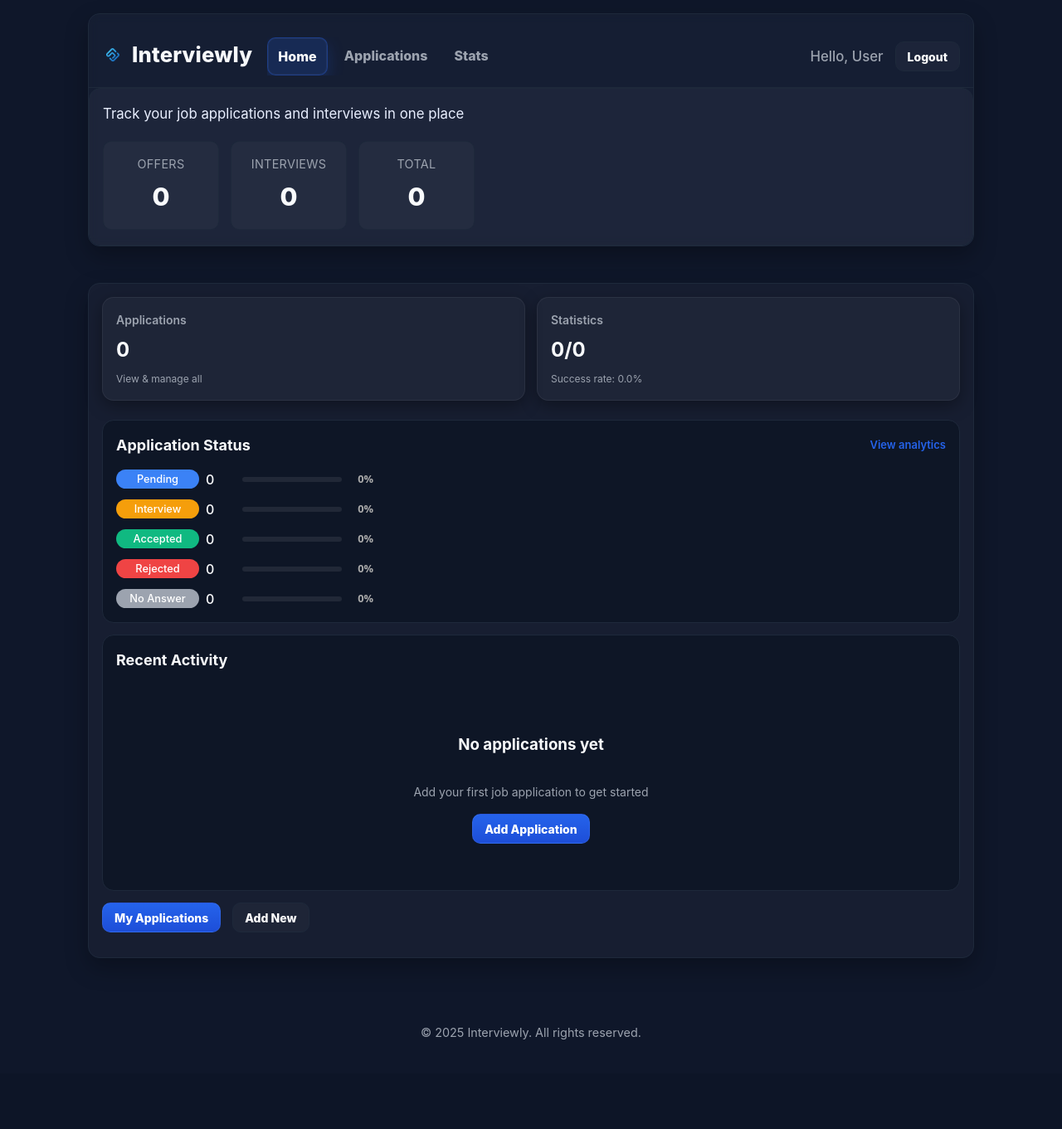
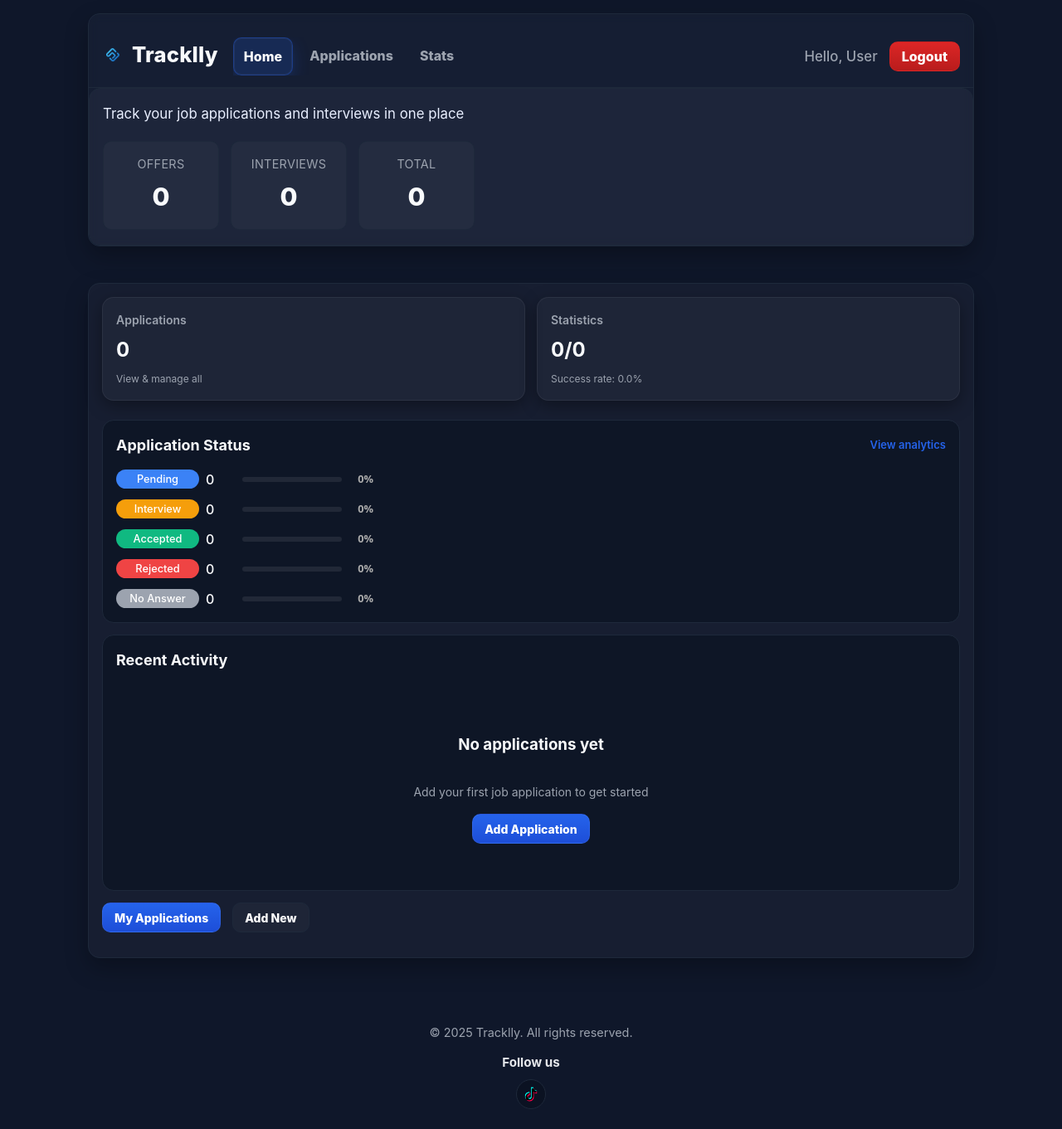
Before and after one commit to JovankaBry/Interviewly, a PHP site: page /index.php in a window 1280 px wide. Shown: the whole page at 83% size. Before the commit the page ends 1253 px from the top, so only its background shows below. Run offline with PHP 8.4, Linux system fonts and the light colour scheme; the visitor is signed in with stand-in values (Sample User, id 1); data that the repository does not hold is empty.

Commit message:
Added Tiktok, and fixed Logout

```diff
--- a/Code/includes/base.php
+++ b/Code/includes/base.php
@@ -43,7 +43,7 @@ if (!function_exists('is_active')) {
 /* ---- defaults ---- */
 $counts  = $counts  ?? null;
 $total   = $total   ?? null;
-$title   = $title   ?? 'Interviewly - Job Application Tracker';
+$title   = $title   ?? 'Tracklly - Job Application Tracker';
 $content = $content ?? '';
 
 $me  = $_SESSION['user'] ?? null;
@@ -169,7 +169,7 @@ $counts = array_merge(['Accepted'=>0,'Interview'=>0,'Pending'=>0,'Rejected'=>0,'
       max-width: 60vw;
     }
 
-    .btn, .btn-outline{
+    .btn, .btn-outline, .btn-logout{
       display:flex; align-items:center; justify-content:center;
       height: var(--nav-control-h);
       padding: 0 14px;
@@ -179,6 +179,17 @@ $counts = array_merge(['Accepted'=>0,'Interview'=>0,'Pending'=>0,'Rejected'=>0,'
     }
     .btn{ background: linear-gradient(180deg, var(--primary), var(--primary-dark)); color:#fff; }
     .btn-outline{ color:#fff; background: rgba(255,255,255,.03); border-color: var(--border); }
+
+    /* red logout button */
+    .btn-logout{
+      background: linear-gradient(180deg, #dc2626, #b91c1c);
+      border:1px solid rgba(220,38,38,.4);
+      color:#fff;
+    }
+    .btn-logout:hover{
+      background: linear-gradient(180deg, #ef4444, #dc2626);
+      box-shadow: 0 6px 14px rgba(220,38,38,.4);
+    }
 
     /* ===== HERO ===== */
     .hero{
@@ -201,12 +212,52 @@ $counts = array_merge(['Accepted'=>0,'Interview'=>0,'Pending'=>0,'Rejected'=>0,'
     .main-content{ margin-top: 16px; border:1px solid var(--border); border-radius: var(--radius); padding:16px; background: rgba(255,255,255,.03); box-shadow: 0 12px 28px rgba(0,0,0,.28); }
     .main-footer{ text-align:center; color:var(--muted); padding:18px 10px 8px; font-size:.9rem; }
 
+    /* Follow / Social icons */
+    .social-wrap{
+      margin-top:8px;
+      display:flex;
+      flex-direction:column;
+      align-items:center;
+      gap:8px;
+    }
+    .social-title{
+      margin:0;
+      font-weight:700;
+      color:#e5e7eb;
+      font-size:.95rem;
+    }
+    .social-icons{
+      display:flex;
+      align-items:center;
+      gap:10px;
+    }
+    .icon-btn{
+      display:inline-flex;
+      align-items:center;
+      justify-content:center;
+      width:36px; height:36px;
+      border-radius:50%;
+      background: #0b1222;
+      border:1px solid var(--border);
+      text-decoration:none;
+      transition: transform .15s ease, box-shadow .15s ease, background .15s ease;
+    }
+    .icon-btn:hover{
+      transform: translateY(-1px);
+      box-shadow: 0 6px 14px rgba(0,0,0,.35);
+      background: linear-gradient(180deg, #25f4ee, #fe2c55);
+    }
+    .icon-btn img{
+      width:18px; height:18px;
+      display:block;
+      filter: brightness(1) contrast(1.05);
+    }
+
     /* ======= Mobile tweaks ======= */
     @media (max-width: 640px){
       :root{ --nav-control-h: 34px; }
       .main-nav{ gap:10px; }
 
-      /* nav-links centered on mobile */
       .nav-links{
         order: 2;
         width: 100%;
@@ -223,7 +274,7 @@ $counts = array_merge(['Accepted'=>0,'Interview'=>0,'Pending'=>0,'Rejected'=>0,'
         gap: 8px;
       }
       .nav-auth .greeting{ font-size: .95rem; max-width: calc(100% - 110px); }
-      .btn, .btn-outline{ padding: 0 12px; height: 34px; }
+      .btn, .btn-outline, .btn-logout{ padding: 0 12px; height: 34px; }
 
       .hero{ padding: 12px 12px; }
       .subtitle{ font-size: .95rem; margin-bottom: 10px; }
@@ -252,8 +303,8 @@ $counts = array_merge(['Accepted'=>0,'Interview'=>0,'Pending'=>0,'Rejected'=>0,'
       <nav class="main-nav" aria-label="Primary">
         <h1 class="logo">
           <a href="<?= htmlspecialchars(url_for('home.home')) ?>">
-            <img src="/static/images/icon2.png" alt="Interviewly logo">
-            Interviewly
+            <img src="/static/images/icon2.png" alt="Tracklly logo">
+            Tracklly
           </a>
         </h1>
 
@@ -272,7 +323,7 @@ $counts = array_merge(['Accepted'=>0,'Interview'=>0,'Pending'=>0,'Rejected'=>0,'
         <div class="nav-auth">
           <?php if (!empty($me)): ?>
             <span class="greeting">Hello, <?= htmlspecialchars($me['username'] ?? $me['email'] ?? 'User') ?></span>
-            <a class="btn-outline" href="<?= htmlspecialchars(url_for('auth.logout')) ?>">Logout</a>
+            <a class="btn-logout" href="<?= htmlspecialchars(url_for('auth.logout')) ?>">Logout</a>
           <?php else: ?>
             <?php $loginUrl = url_for('auth.login', ['next' => $_SERVER['REQUEST_URI'] ?? '/index.php']); ?>
             <a class="btn" href="<?= htmlspecialchars($loginUrl) ?>">Login</a>
@@ -304,7 +355,17 @@ $counts = array_merge(['Accepted'=>0,'Interview'=>0,'Pending'=>0,'Rejected'=>0,'
     </main>
 
     <footer class="main-footer">
-      <p>&copy; <?= date('Y') ?> Interviewly. All rights reserved.</p>
+      <p>&copy; <?= date('Y') ?> Tracklly. All rights reserved.</p>
+
+      <div class="social-wrap" aria-label="Follow us">
+        <p class="social-title">Follow us</p>
+        <div class="social-icons">
+          <!-- TikTok -->
+          <a class="icon-btn" href="https://www.tiktok.com/@tracklly" target="_blank" rel="noopener" aria-label="Follow us on TikTok">
+            <img src="/static/images/tiktok.png" alt="TikTok">
+          </a>
+        </div>
+      </div>
     </footer>
   </div>
 </body>
```
Also changed, not shown: Code/static/images/tiktok.png (added).
